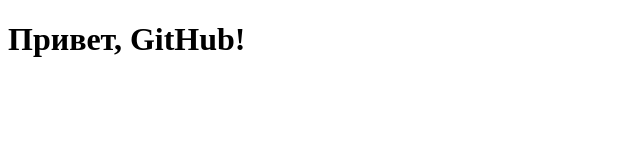
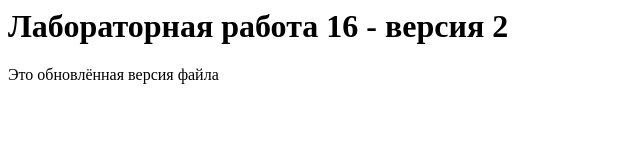
Before and after one commit to sveta9361/Lab16, a plain HTML site: page index.html in a window 1280 px wide. Shown: the whole page, without its empty margins (0-640 px from the left). Drawn offline with Linux system fonts and the light colour scheme.

Commit message:
Обновил содержимое index.html

```diff
--- a/index.html
+++ b/index.html
@@ -1,9 +1,2 @@
-<!DOCTYPE html>
-<html>
-<head>
-    <title>Лаба 16</title>
-</head>
-<body>
-    <h1>Привет, GitHub!</h1>
-</body>
-</html>
+<h1>Лабораторная работа 16 - версия 2</h1>
+<p>Это обновлённая версия файла</p>
```
